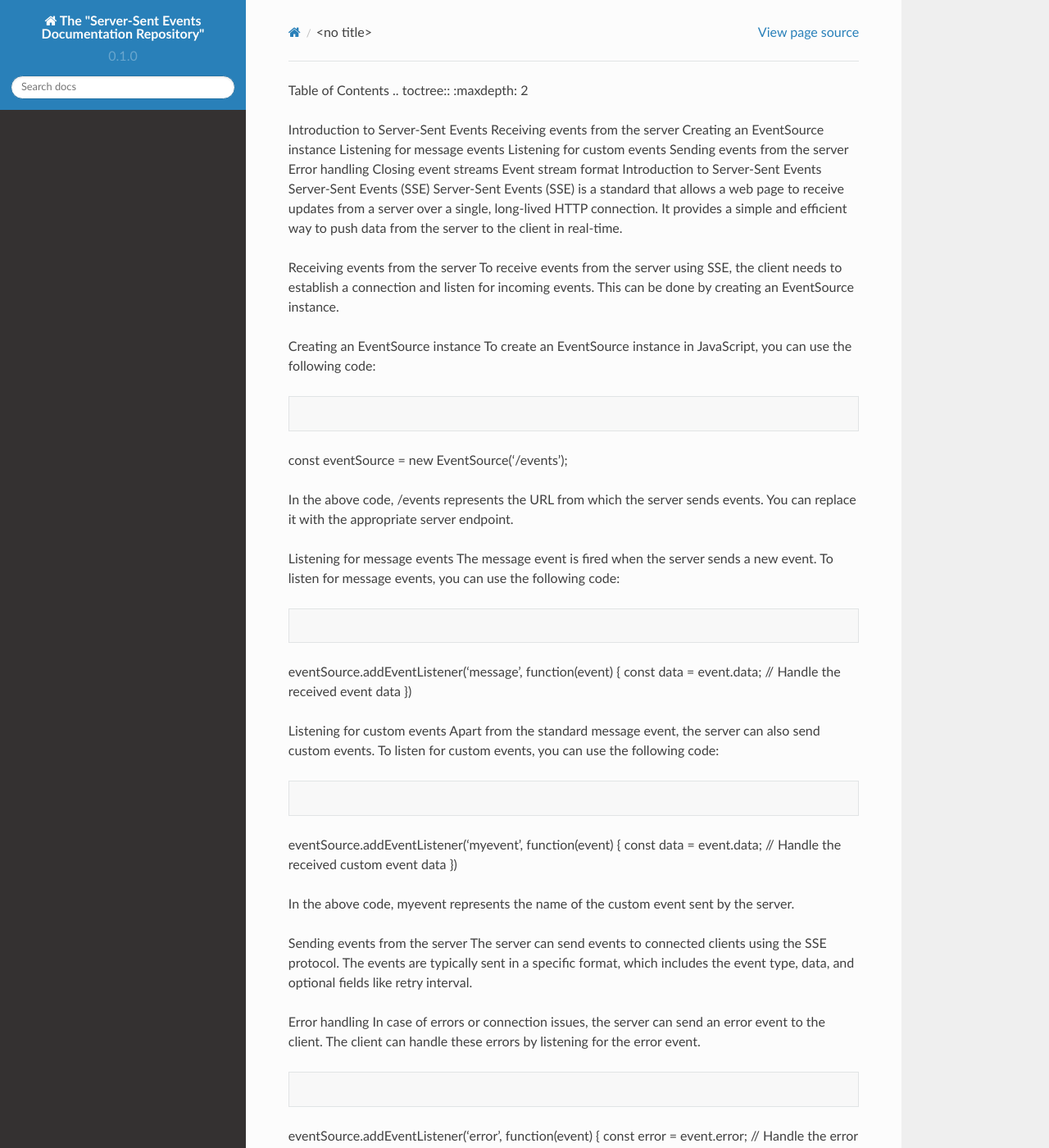
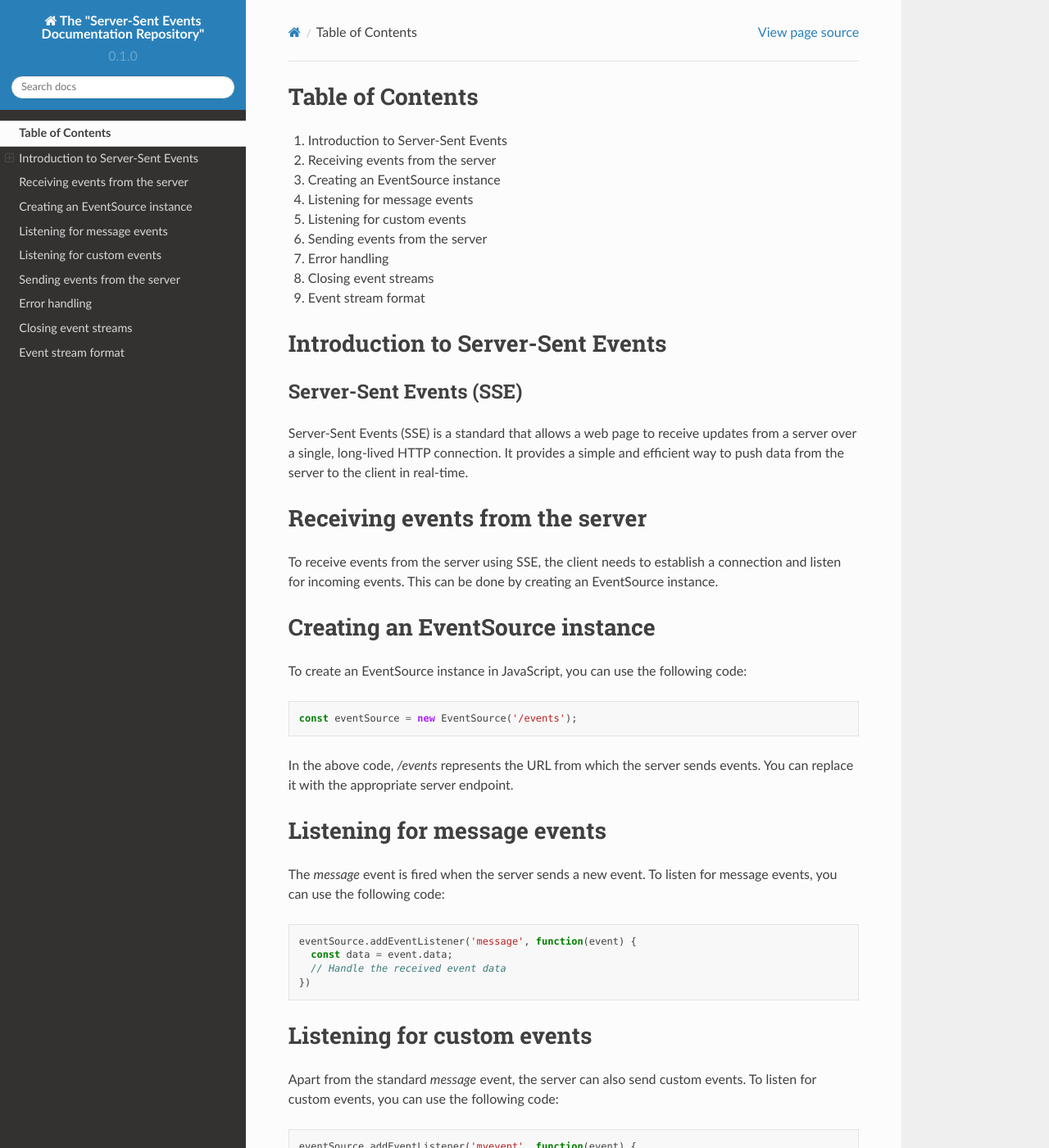
Before and after one commit to hectorMiranda/readthedocs, a Sphinx documentation site: the page built from docs/source/api.rst, in a window 1280 px wide and 1400 px high. Shown: the whole window at 82% size. Built offline with Sphinx 7.4.7 and the Read the Docs theme 2.0.0, drawn with Linux system fonts in a browser that asks for light colours; some of the changed lines change nothing that is shown; some of the changed text lies outside the part shown.

Commit message:
Update api.rst

```diff
--- a/docs/source/api.rst
+++ b/docs/source/api.rst
@@ -1,89 +1,114 @@
 .. _table-of-contents:
 
 Table of Contents
+=================
+
 .. toctree::
-:maxdepth: 2
+   :maxdepth: 2
+
+1. Introduction to Server-Sent Events
+2. Receiving events from the server
+3. Creating an EventSource instance
+4. Listening for message events
+5. Listening for custom events
+6. Sending events from the server
+7. Error handling
+8. Closing event streams
+9. Event stream format
 
 Introduction to Server-Sent Events
-Receiving events from the server
-Creating an EventSource instance
-Listening for message events
-Listening for custom events
-Sending events from the server
-Error handling
-Closing event streams
-Event stream format
-Introduction to Server-Sent Events
+==================================
+
 Server-Sent Events (SSE)
+------------------------
+
 Server-Sent Events (SSE) is a standard that allows a web page to receive updates from a server over a single, long-lived HTTP connection. It provides a simple and efficient way to push data from the server to the client in real-time.
 
 Receiving events from the server
+===============================
+
 To receive events from the server using SSE, the client needs to establish a connection and listen for incoming events. This can be done by creating an EventSource instance.
 
 Creating an EventSource instance
+===============================
+
 To create an EventSource instance in JavaScript, you can use the following code:
 
 .. code-block:: javascript
 
-const eventSource = new EventSource('/events');
+   const eventSource = new EventSource('/events');
 
-In the above code, /events represents the URL from which the server sends events. You can replace it with the appropriate server endpoint.
+In the above code, `/events` represents the URL from which the server sends events. You can replace it with the appropriate server endpoint.
 
 Listening for message events
-The message event is fired when the server sends a new event. To listen for message events, you can use the following code:
+============================
+
+The `message` event is fired when the server sends a new event. To listen for message events, you can use the following code:
 
 .. code-block:: javascript
 
-eventSource.addEventListener('message', function(event) {
-const data = event.data;
-// Handle the received event data
-})
+   eventSource.addEventListener('message', function(event) {
+     const data = event.data;
+     // Handle the received event data
+   })
 
 Listening for custom events
-Apart from the standard message event, the server can also send custom events. To listen for custom events, you can use the following code:
+===========================
+
+Apart from the standard `message` event, the server can also send custom events. To listen for custom events, you can use the following code:
 
 .. code-block:: javascript
 
-eventSource.addEventListener('myevent', function(event) {
-const data = event.data;
-// Handle the received custom event data
-})
+   eventSource.addEventListener('myevent', function(event) {
+     const data = event.data;
+     // Handle the received custom event data
+   })
 
-In the above code, myevent represents the name of the custom event sent by the server.
+In the above code, `myevent` represents the name of the custom event sent by the server.
 
 Sending events from the server
+=============================
+
 The server can send events to connected clients using the SSE protocol. The events are typically sent in a specific format, which includes the event type, data, and optional fields like retry interval.
 
 Error handling
-In case of errors or connection issues, the server can send an error event to the client. The client can handle these errors by listening for the error event.
+==============
+
+In case of errors or connection issues, the server can send an error event to the client. The client can handle these errors by listening for the `error` event.
 
 .. code-block:: javascript
 
-eventSource.addEventListener('error', function(event) {
-const error = event.error;
-// Handle the error
-})
+   eventSource.addEventListener('error', function(event) {
+     const error = event.error;
+     // Handle the error
+   })
 
 Closing event streams
-To close the connection and stop receiving events, the client can call the close() method on the EventSource instance.
+=====================
+
+To close the connection and stop receiving events, the client can call the `close()` method on the EventSource instance.
 
 .. code-block:: javascript
 
-eventSource.close();
+   eventSource.close();
 
 Event stream format
+===================
+
 The event stream format used by Server-Sent Events is a text-based format with a specific structure. It consists of lines of text, where each line can represent an event field such as event type, data, or retry interval.
 
 Here's an example of a basic event stream:
 
 ::
 
-event: message
-data: Hello, world!
+   event: message
+   data: Hello, world!
 
-event: customEvent
-data: Some custom data
+   event: customEvent
+   data: Some custom data
 
-The above example demonstrates two events: a standard message event and a custom customEvent with their respective data.
+The above example demonstrates two events: a standard `message` event and a custom `customEvent` with their respective data.
 
-These are the main concepts of using Server-Sent Events. By following these guidelines, you can easily implement real-time updates in your web applications.
+These are the main concepts of using Server-Sent Events. By following these guidelines, you can easily implement real-time
+
+ updates in your web applications.
```
